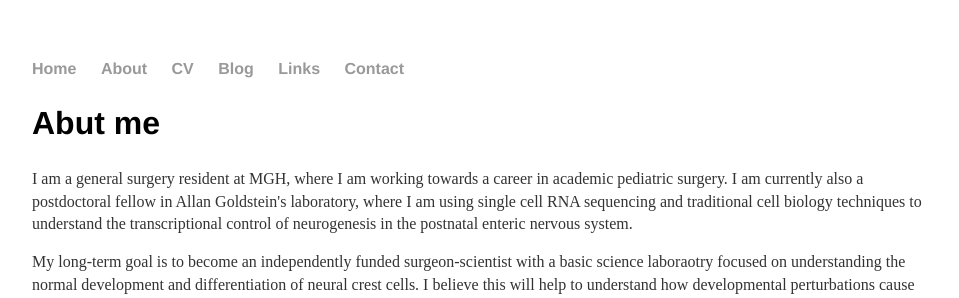
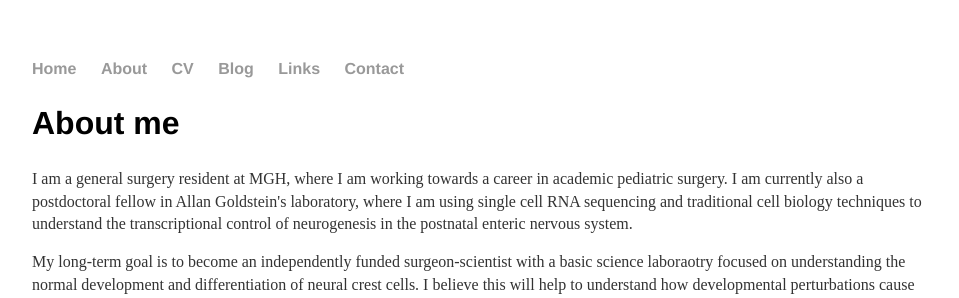
Before and after one commit to riguyer/riguyer.github.io, a Jekyll site: the page built from about.html, in a window 1280 px wide. Shown: the top 298 px of the page, without its empty margins (160-1119 px from the left). Built offline with Jekyll 4.4.1, drawn with Linux system fonts in a browser that asks for light colours.

Commit message:
Update about.html

```diff
--- a/about.html
+++ b/about.html
@@ -4,7 +4,7 @@ title: Richard A. Guyer, MD, PhD | About
 permalink: /about/
 ---
 <div class="blurb">
-        <h2>Abut me</h2>
+        <h2>About me</h2>
 	<p>
 	I am a general surgery resident at MGH, where I am working towards a career in academic pediatric surgery. I am currently also a postdoctoral
 	fellow in Allan Goldstein's laboratory, where I am using single cell RNA sequencing and traditional cell biology techniques to understand
```
